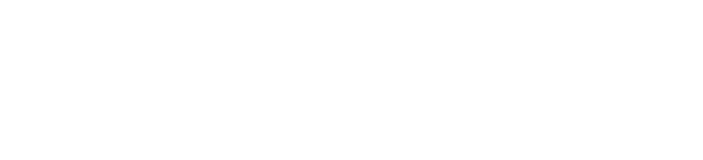
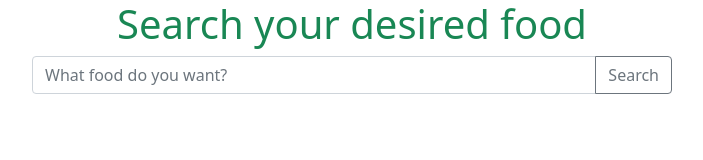
Before and after one commit to Suprio-Das/MealDB, a plain HTML site: page index.html in a window 1280 px wide. Shown: the whole page, without its empty margins (288-991 px from the left). Drawn offline with nearby package versions, Linux system fonts and the light colour scheme.

Commit message:
Data fetched from the api

```diff
--- a/JS/script.js
+++ b/JS/script.js
@@ -0,0 +1,16 @@
+const searchFood = () => {
+    const searchField = document.getElementById('search-field');
+    const searchValue = searchField.value;
+    searchField.value = '';
+    const url = `https://www.themealdb.com/api/json/v1/1/search.php?s=${searchValue}`;
+    fetch(url)
+    .then(res => res.json())
+    .then(data => displayFood(data))
+}
+
+const displayFood = (data) => {
+    const meals = data.meals;
+    for(const meal of meals){
+        console.log(meal);
+    }
+}
--- a/index.html
+++ b/index.html
@@ -7,6 +7,12 @@
     <link href="https://cdn.jsdelivr.net/npm/bootstrap@5.0.2/dist/css/bootstrap.min.css" rel="stylesheet" integrity="sha384-EVSTQN3/azprG1Anm3QDgpJLIm9Nao0Yz1ztcQTwFspd3yD65VohhpuuCOmLASjC" crossorigin="anonymous">
 </head>
 <body>
+    <h1 class="text-center text-success">Search your desired food</h1>
+    <!-- search field here -->
+    <div class="input-group mb-3 w-50 mx-auto">
+        <input id= "search-field" type="text" class="form-control" placeholder="What food do you want?" aria-label="" aria-describedby="search-field">
+        <button onclick="searchFood()" class="btn btn-outline-secondary" type="button" id="search-button">Search</button>
+      </div>
     <!-- Js file connection -->
     <script src="https://cdn.jsdelivr.net/npm/bootstrap@5.0.2/dist/js/bootstrap.bundle.min.js" integrity="sha384-MrcW6ZMFYlzcLA8Nl+NtUVF0sA7MsXsP1UyJoMp4YLEuNSfAP+JcXn/tWtIaxVXM" crossorigin="anonymous"></script>
     <script src="JS/script.js"></script>
```
